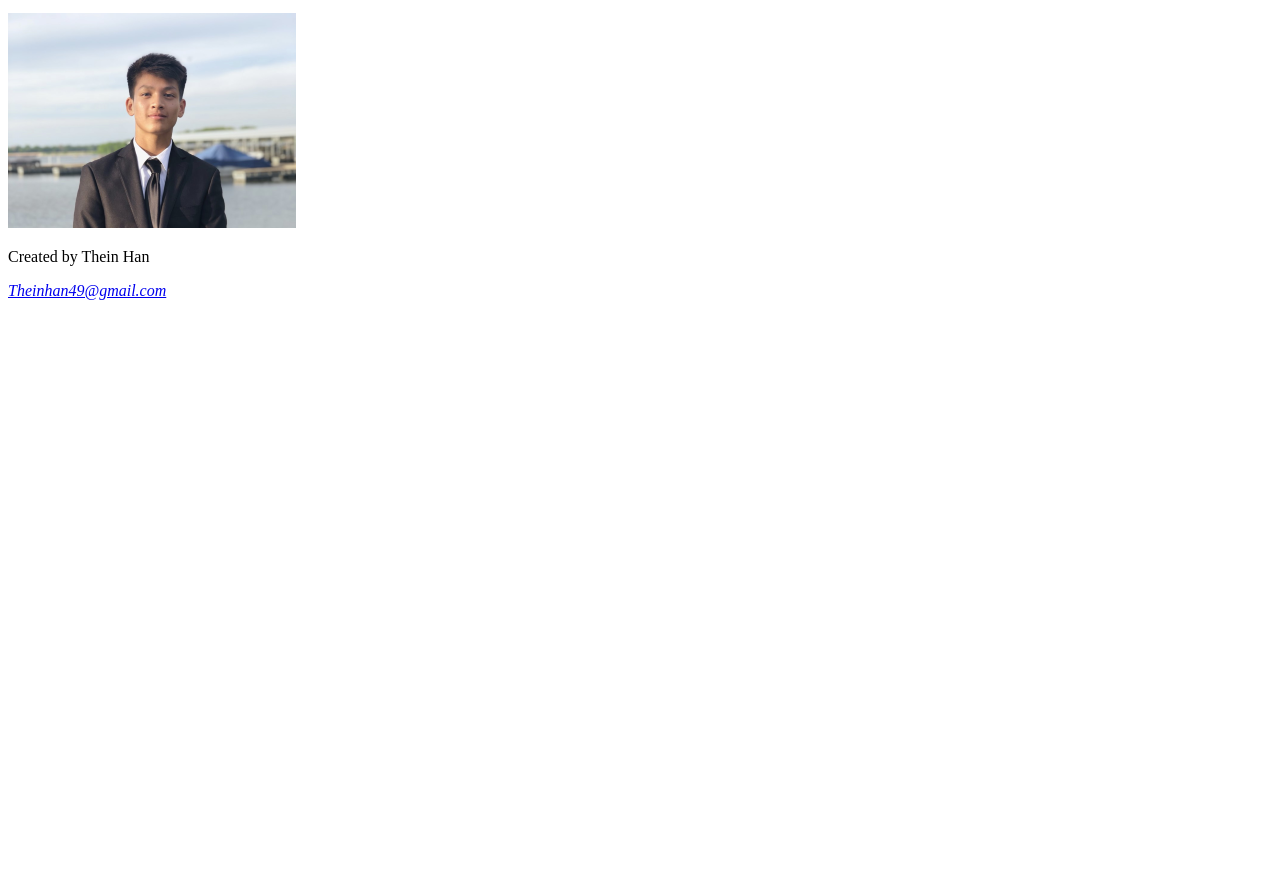
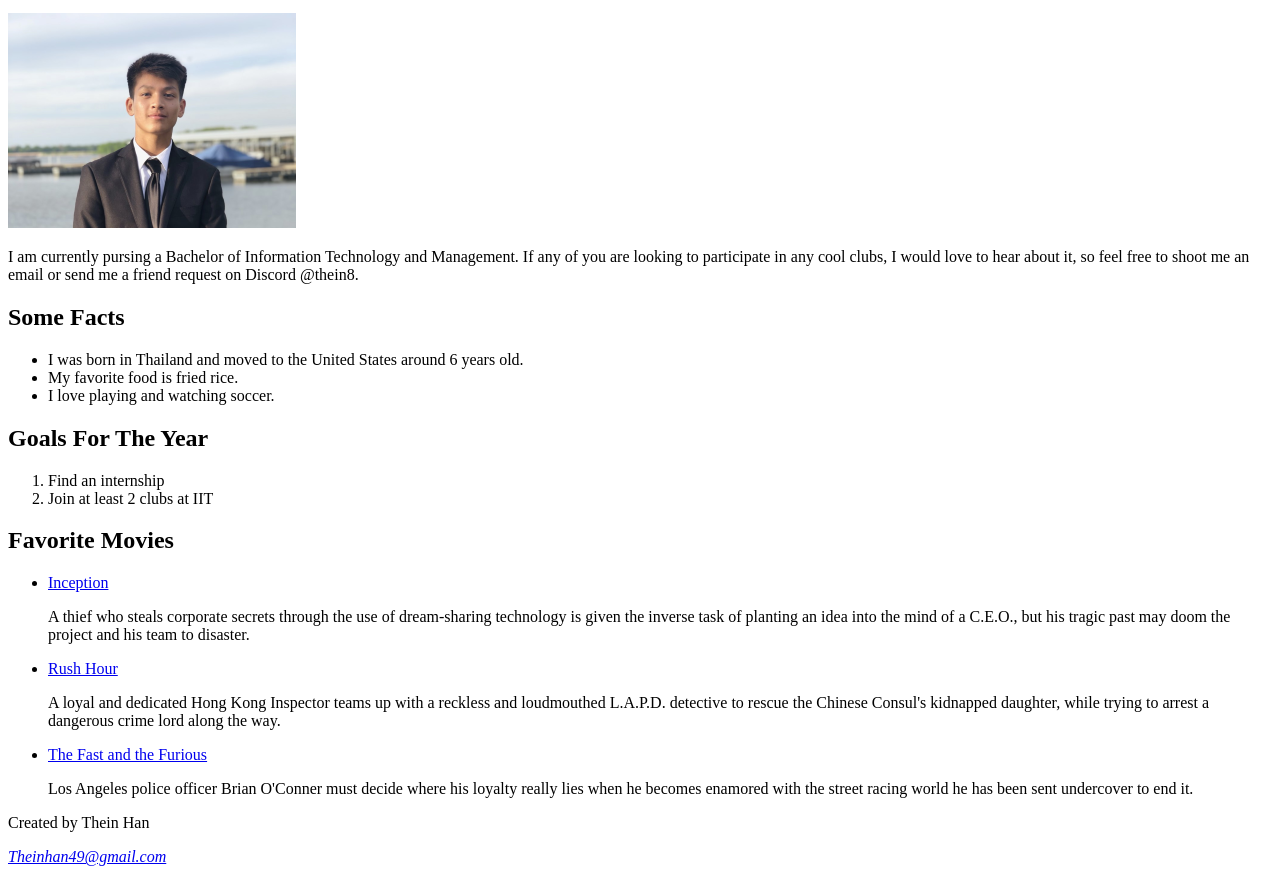
Before and after one commit to theinhan8/webdev_project1, a plain HTML site: page index.html in a window 1280 px wide. Shown: the part 171-1053 px from the top of the page. Before the commit the page ends 800 px from the top, so only its background shows below. Drawn offline with Linux system fonts and the light colour scheme.

Commit message:
update index.html with content and added links to my favorite movie with a picture of myself

```diff
--- a/index.html
+++ b/index.html
@@ -19,6 +19,35 @@
       <p>Hi my name is Thein!</p>
       <img src="media/me.png" alt="Thein Han standing with a black suit on with a lake in his background">
     </section>
+    <div>
+      <p>I am currently pursing a Bachelor of Information Technology and Management. If any of you are looking to participate in any cool clubs, I would love to hear about it, so feel free to shoot me an email or send me a friend request on Discord @thein8.</p>
+    </div>
+    <section id="facts">
+      <h2>Some Facts</h2>
+      <ul>
+        <li>I was born in Thailand and moved to the United States around 6 years old.</li>
+        <li>My favorite food is fried rice.</li>
+        <li>I love playing and watching soccer.</li>
+      </ul>
+    </section>
+    <section id="goals">
+      <h2>Goals For The Year</h2>
+      <ol>
+        <li>Find an internship</li>
+        <li>Join at least 2 clubs at IIT</li>
+      </ol>
+    </section>
+    <section id="movies">
+      <h2>Favorite Movies</h2>
+      <ul>
+        <li><a href="https://www.imdb.com/title/tt1375666/?ref_=nv_sr_srsg_0_tt_8_nm_0_in_0_q_incep">Inception</a></li>
+        <p>A thief who steals corporate secrets through the use of dream-sharing technology is given the inverse task of planting an idea into the mind of a C.E.O., but his tragic past may doom the project and his team to disaster.</p>
+        <li><a href="https://www.imdb.com/title/tt0120812/?ref_=nv_sr_srsg_7_tt_5_nm_3_in_0_q_rush">Rush Hour</a></li>
+        <p>A loyal and dedicated Hong Kong Inspector teams up with a reckless and loudmouthed L.A.P.D. detective to rescue the Chinese Consul's kidnapped daughter, while trying to arrest a dangerous crime lord along the way.</p>
+        <li><a href="https://www.imdb.com/title/tt0232500/?ref_=fn_al_tt_2">The Fast and the Furious</a></li>
+        <p>Los Angeles police officer Brian O'Conner must decide where his loyalty really lies when he becomes enamored with the street racing world he has been sent undercover to end it.</p>
+      </ul>
+    </section>
     <footer>
       <p>Created by Thein Han</p>
       <address>
```
